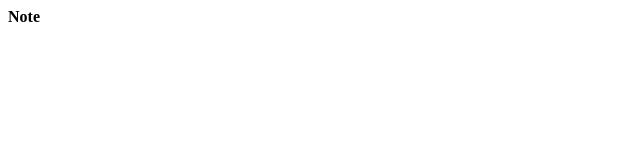
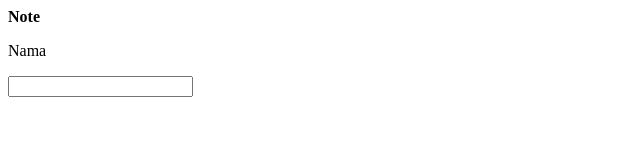
Before and after one commit to dts-kominfo-rea2a/challenge-08-legisetiawan, a website: page index.html in a window 1280 px wide. Shown: the whole page, without its empty margins (0-640 px from the left). Drawn offline with Linux system fonts and the light colour scheme.

Commit message:
membuat id todosubtitle dan toto-input

```diff
--- a/index.html
+++ b/index.html
@@ -13,10 +13,16 @@
         <b>Note</b>
       </span>
       <!-- TODO: Buatlah sebuah subtitle dengan id todo-subtitle -->
+      <p id="todo-subtitle">
+        Nama
+      </p>
 
       <!-- Section: input -->
-      <!-- TODO: Buatlah sebuah input bertipe text dengan id todo-input -->
-      <!-- TODO: Buatlah sebuah button dengan id todo-submit -->
+      <section id="input">
+        <!-- TODO: Buatlah sebuah input bertipe text dengan id todo-input -->
+        <input type="text" id="todo-input">
+        <!-- TODO: Buatlah sebuah button dengan id todo-submit -->
+      </section>
 
       <!-- Section output -->
       <!-- TODO: Buatlah sebuah <ul> dengan id todo-output -->
```
